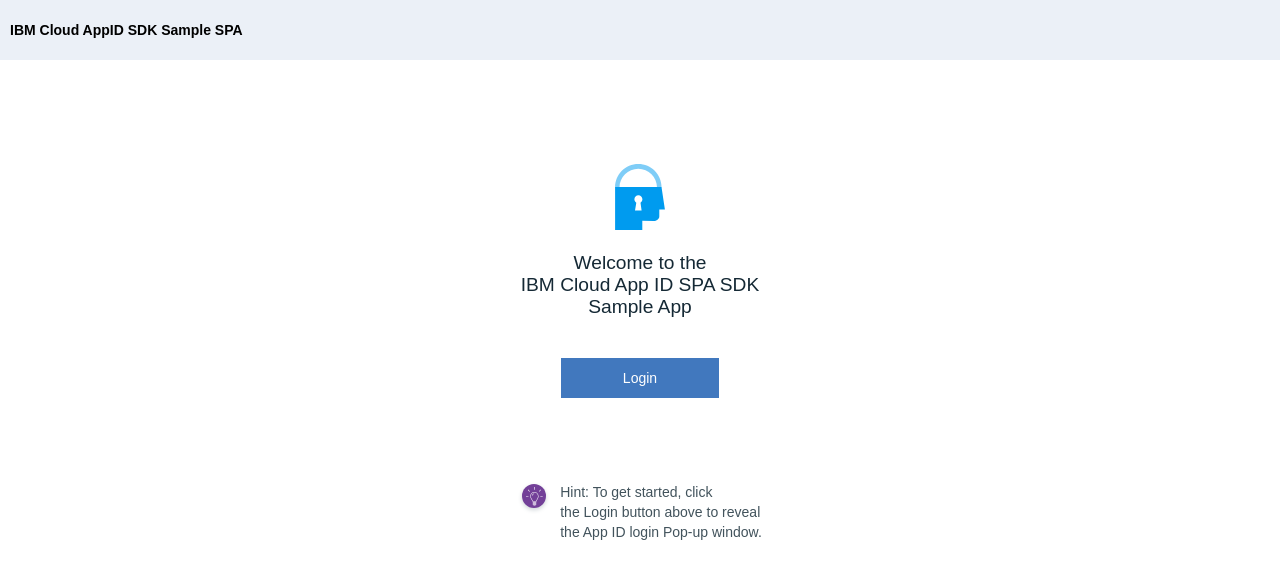
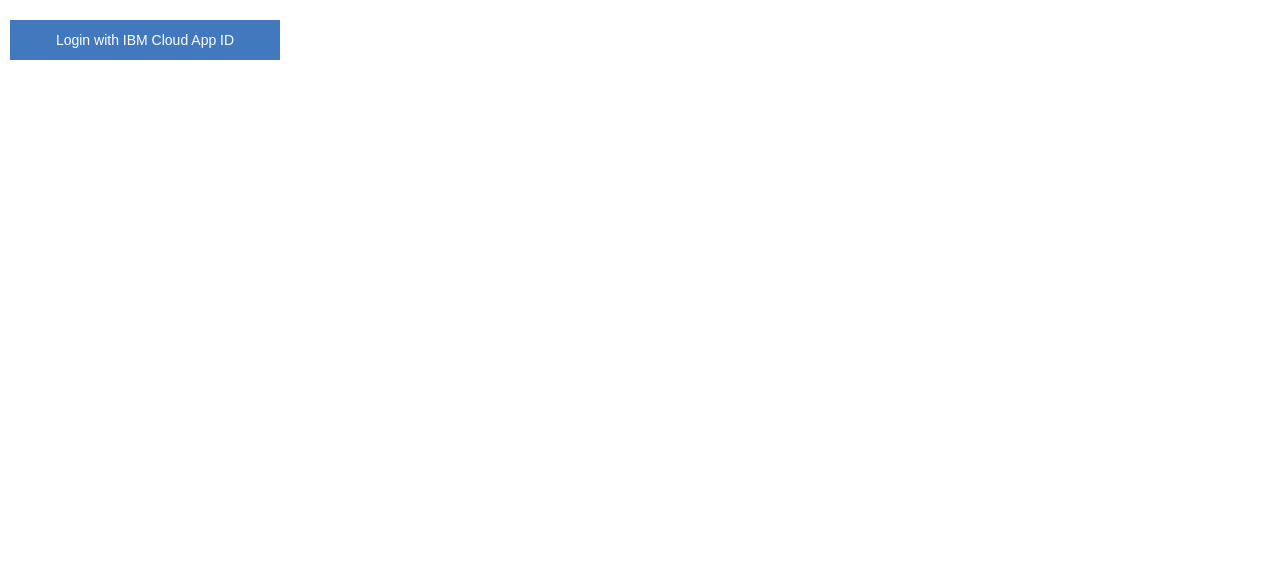
Before and after one commit to ibm-cloud-security/appid-sample-code-snippets, an Angular app in the folder angular-sample-spa/: page / in a window 1280 px wide. Shown: the top 578 px of the page. Built offline with nearby package versions, Linux system fonts and the light colour scheme; what ibmcloud-appid-js would draw is missing.

Commit message:
Pushing the Angular spa app to the repo

```diff
--- a/angular-sample-spa/src/app/app.component.html
+++ b/angular-sample-spa/src/app/app.component.html
@@ -1,39 +1,18 @@
-<div class="wrapper">
-  <span><b>IBM Cloud AppID SDK Sample SPA</b></span>
-</div>
-<div [ngClass]="style">
-  <div class="welcome-display">
-    <img alt="App ID Logo" class="logo-icon" src="../assets/images/app_id_icon.svg">
-    <p>
-      Welcome to the<br/>
-      IBM Cloud App ID SPA SDK<br/>
-      Sample App
-    </p>
-    <button id="login" (click)="onLoginClick()">Login</button>
-    <div id="error">{{errorMessage}}</div>
-  </div>
-  <div class="hintSection">
-    <div class="flex-bottom"><img alt="hint image" id="hintIcon" src="../assets/images/hint_icon.svg"></div>
-    <div class="flex-bottom">
-      Hint: To get started, click<br>
-      the Login button above to reveal<br>
-      the App ID login Pop-up window.
-    </div>
-  </div>
-</div>
-<div [ngClass]="displayState">
-  <div class="welcome-display">
-    <p id="welcomeNameID">{{userName}}</p>
-    <p id="welcomeMessageII">You've made your first authentication.</p>
-  </div>
-  <div class="token-display">
-    <h4>ID Token</h4>
-    <hr/>
-    <p>{{idToken}}</p>
-  </div>
-  <div class="info-display">
-    <h4>User Information</h4>
-    <hr/>
-    <p>{{userData}}</p>
-  </div>
-</div>
+<style>
+  .hide {
+    display: none;
+  }
+  .show {
+    display: block;
+  }
+</style>
+
+<button
+  [ngClass]="buttonStyle"
+  style="background-color: #4178BE; width: 270px;
+	height: 40px;color: #FFFFFF;font-size: 14px;border: none; margin-left: 10px;"
+  id="login"
+  (click)="onLoginClick()">Login with IBM Cloud App ID
+</button>
+<p [ngClass]="messageStyle" style="margin-left: 10px;" id="welcomeNameID">Hi {{userName}}! You are now authenticated </p>
+<div [ngClass]="errorStyle" id="error" style="margin-left: 10px; color: red;">{{errorMessage}}</div>
--- a/angular-sample-spa/src/app/app.component.ts
+++ b/angular-sample-spa/src/app/app.component.ts
@@ -6,31 +6,27 @@
   templateUrl: './app.component.html',
   styleUrls: ['./app.component.css']
 })
-
 export class AppComponent {
-  userName = ''
-  idToken = '';
-  userData = '';
+  userName = '';
   errorMessage = '';
-  style = 'show';
-  displayState = 'hide';
-
+  buttonStyle = 'show';
+  messageStyle = 'hide';
+  errorStyle = 'hide';
   async onLoginClick() {
-    const appid = new AppID();
+    const appID = new AppID();
     try {
-      await appid.init({
-        clientId: '<CLIENT_ID>',
+      await appID.init({
+        clientId: '<SPA_CLIENT_ID>',
         discoveryEndpoint: '<WELL_KNOWN_ENDPOINT>'
       });
-      const tokens = await appid.signin();
-      const userInfo =  await appid.getUserInfo(tokens.accessToken);
+      const tokens = await appID.signin();
       const decodeIDTokens = tokens.idTokenPayload;
-      this.userName = 'Hi ' + decodeIDTokens.name + ', Congratulations!';
-      this.idToken = JSON.stringify(decodeIDTokens);
-      this.userData = JSON.stringify(userInfo);
-      this.style = 'hide';
-      this.displayState = 'show';
+      this.userName = decodeIDTokens.name;
+      this.buttonStyle = 'hide';
+      this.messageStyle = 'show';
+      this.errorStyle = 'hide';
     } catch (e) {
+      this.errorStyle = 'show';
       this.errorMessage = e.message;
     }
   }
```
Also changed, not shown: 1 other file (tests, documents, lock files or other folders).
